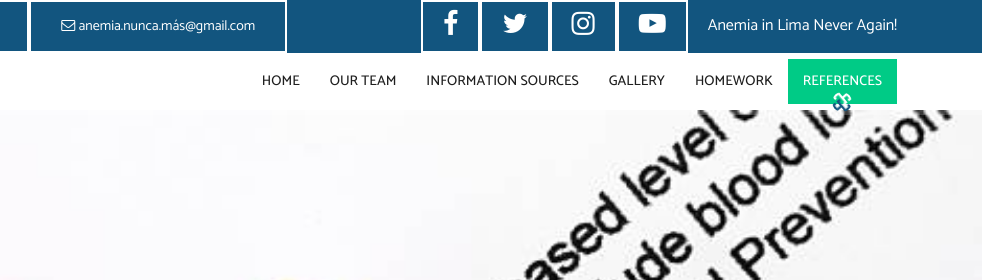
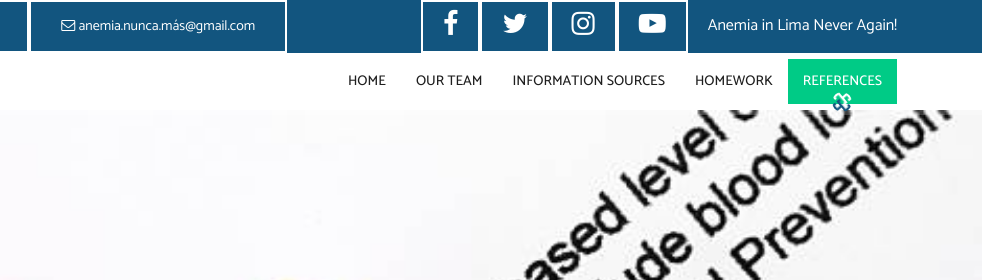
Before and after one commit to DairCortez/P-GINA-FINAL, a plain HTML site: page index.html in a window 1280 px wide. Shown: the top 280 px of the page, 298-1280 px from the left. Drawn offline with Linux system fonts and the light colour scheme.

Commit message:
Update index.html

```diff
--- a/index.html
+++ b/index.html
@@ -87,7 +87,6 @@
                         <li><a class="nav-link active" href="#home">Home</a></li>
 			<li><a class="nav-link" href="#team">Our Team</a></li>
                         <li><a class="nav-link" href="#services">Information Sources</a></li>
-                        <li><a class="nav-link" href="#gallery">Gallery</a></li>
                         <li><a class="nav-link" href="#blog">Homework</a></li>
 			<li><a class="nav-link" href="#about">References</a></li>
                     </ul>
```
